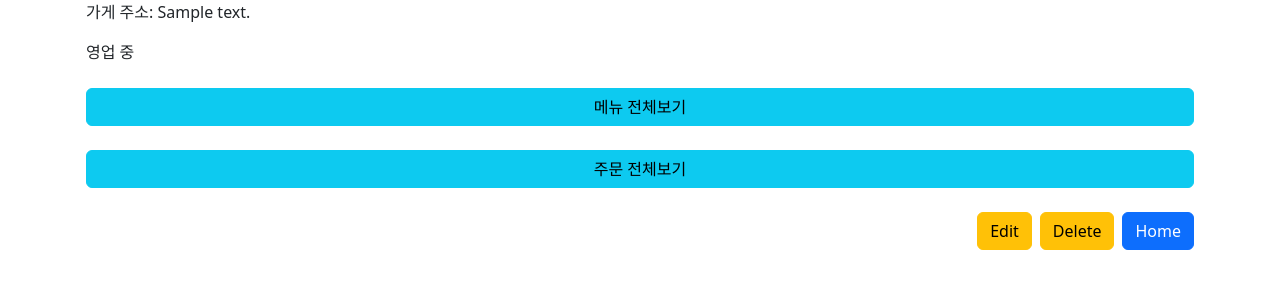
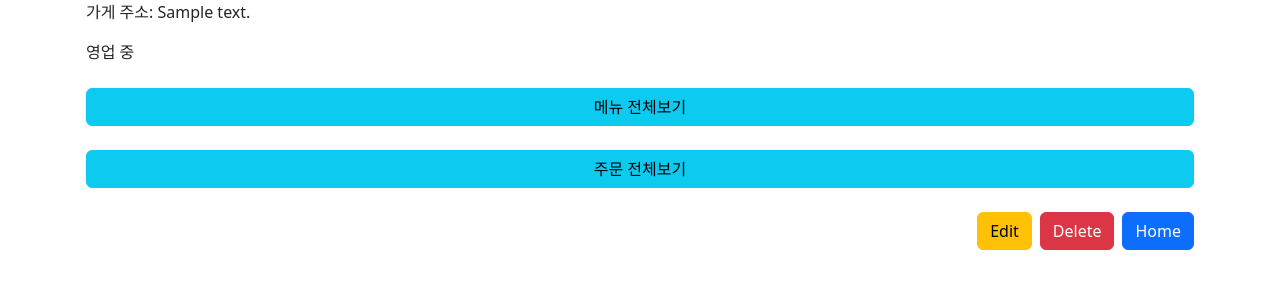
Before and after one commit to yaezzin/DeliveryApp, a Django app: template app/sajjang/templates/stores/store/detail.html in a window 1280 px wide. Shown: the part 172-472 px from the top of the page. Run offline with Django 4.2, Linux system fonts and the light colour scheme; the template is opened without the code that fills it: values that come from a table or form of the project are taken from there, others are empty; tables that the repository leaves empty hold one stand-in row (values such as "Sample post").

Commit message:
[REV] store edit, delete >> a tag -> button, category data type changed

```diff
--- a/app/sajjang/templates/stores/store/detail.html
+++ b/app/sajjang/templates/stores/store/detail.html
@@ -12,11 +12,15 @@
         <p>가게 주소: {{ store.address }}</p>
         <p>{% if store.status == False %} 영업 준비중 {% else %} 영업 중 {% endif %}</p>
     </div>
-    <div class="d-grid btn btn-info my-4" onclick="location.href='{% url 'sajjang_store_menu' store.id %}'" style="cursor: pointer;">메뉴 전체보기</div>
-    <div class="d-grid btn btn-info my-4" onclick="location.href='{% url 'sajjang_store_order' store.id %}'" style="cursor: pointer;">주문 전체보기</div>
+    <div class="d-grid btn btn-info my-4" onclick="location.href='{% url 'sajjang:sajjang_store_menu' store.id %}'" style="cursor: pointer;">메뉴 전체보기</div>
+    <div class="d-grid btn btn-info my-4" onclick="location.href='{% url 'sajjang:sajjang_store_order' store.id %}'" style="cursor: pointer;">주문 전체보기</div>
     <div class="d-grid gap-2 d-flex justify-content-end">
-        <a class="btn btn-warning" href="{% url 'sajjang_store_edit' store.id %}">Edit</a>
-        <a class="btn btn-warning" href="{% url 'sajjang_store_delete' store.id %}">Delete</a>
-        <a class="btn btn-primary" href="{% url 'sajjang_home' %}">Home</a>
+        <a class="btn btn-warning" href="{% url 'sajjang:sajjang_store_edit' store.id %}">Edit</a>
+        <form action="{% url 'sajjang:sajjang_store_delete' store.id %}" method="post">
+            {% csrf_token %}
+            <input type="hidden" name="menu_id" value="{{ store.id }}">
+            <button type="submit" class="btn btn-danger">Delete</button>
+        </form>
+        <a class="btn btn-primary" href="{% url 'sajjang:sajjang_home' %}">Home</a>
     </div>
 {% endblock%}
--- a/app/sajjang/templates/stores/store/edit.html
+++ b/app/sajjang/templates/stores/store/edit.html
@@ -3,7 +3,7 @@
     <div class="d-flex flex-row justify-content-between">
         <h3>Store Edit Page</h3>
         <div>
-            <a href="{% url 'sajjang_store_detail' store.id %}" class="btn btn-primary">Store Detail</a>
+            <a href="{% url 'sajjang:sajjang_store_detail' store.id %}" class="btn btn-primary">Store Detail</a>
         </div>
     </div>
     <form method="post" action="" class="my-3">
```
